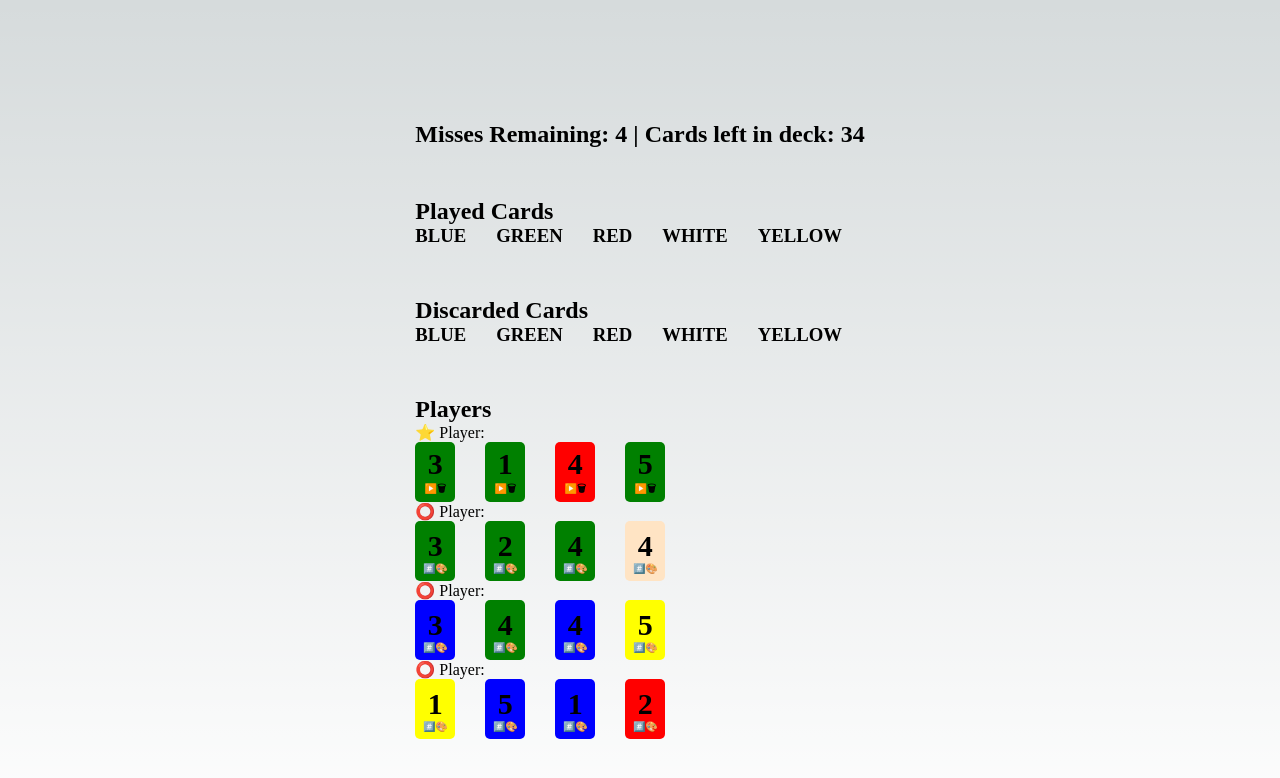
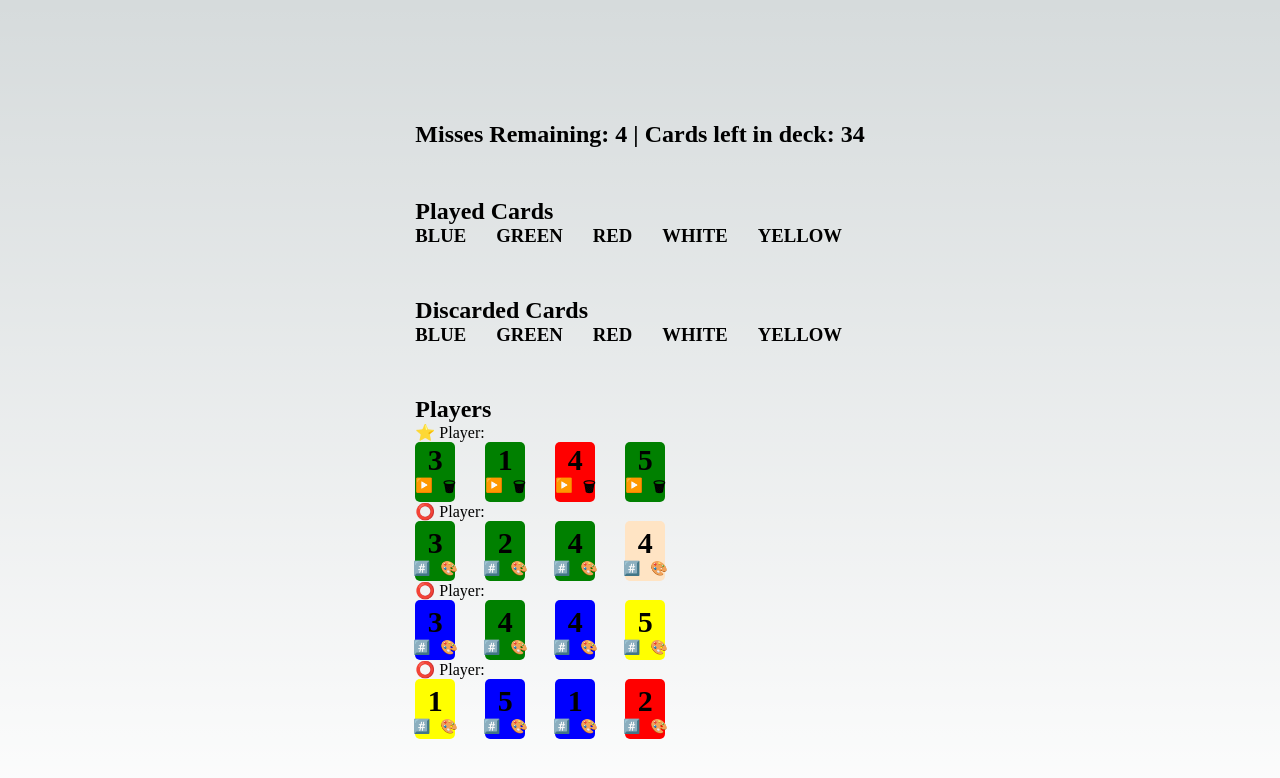
Before and after one commit to aturkewi/hanabi-frontend, a Next.js app: page / in a window 1280 px wide. Both pictures are taken after a click on the button "Deal". Shown: the top 778 px of the page. Built offline with nearby package versions, Linux system fonts and the light colour scheme.

Commit message:
clean up actions

```diff
--- a/components/Card.module.css
+++ b/components/Card.module.css
@@ -11,7 +11,10 @@
 }
 
 .actions {
-  font-size: 10px;
+  display: flex;
+  gap: 10px;
+  font-size: 14px;
+  cursor:pointer;
 }
 
 .red {
--- a/components/Player.tsx
+++ b/components/Player.tsx
@@ -11,17 +11,17 @@ const getButtons = ({current, card, playCard, discardCard}:{current: boolean, ca
 )
 
 const currentPlayerButtons = (card: CardType, playCard: (card:CardType) => void, discardCard: (card:CardType) => void):JSX.Element => (
-  <div>
+  <>
     <span onClick={() => playCard(card)}>▶️</span>
     <span onClick={() => discardCard(card)}>🗑</span>
-  </div>
+  </>
 )
 
 const otherPlayerButtons = ():JSX.Element => (
-  <div>
+  <>
     <span>#️⃣</span>
     <span>🎨</span>
-  </div>
+  </>
 )
 
 const discardCard = (card: CardType) => {
```
